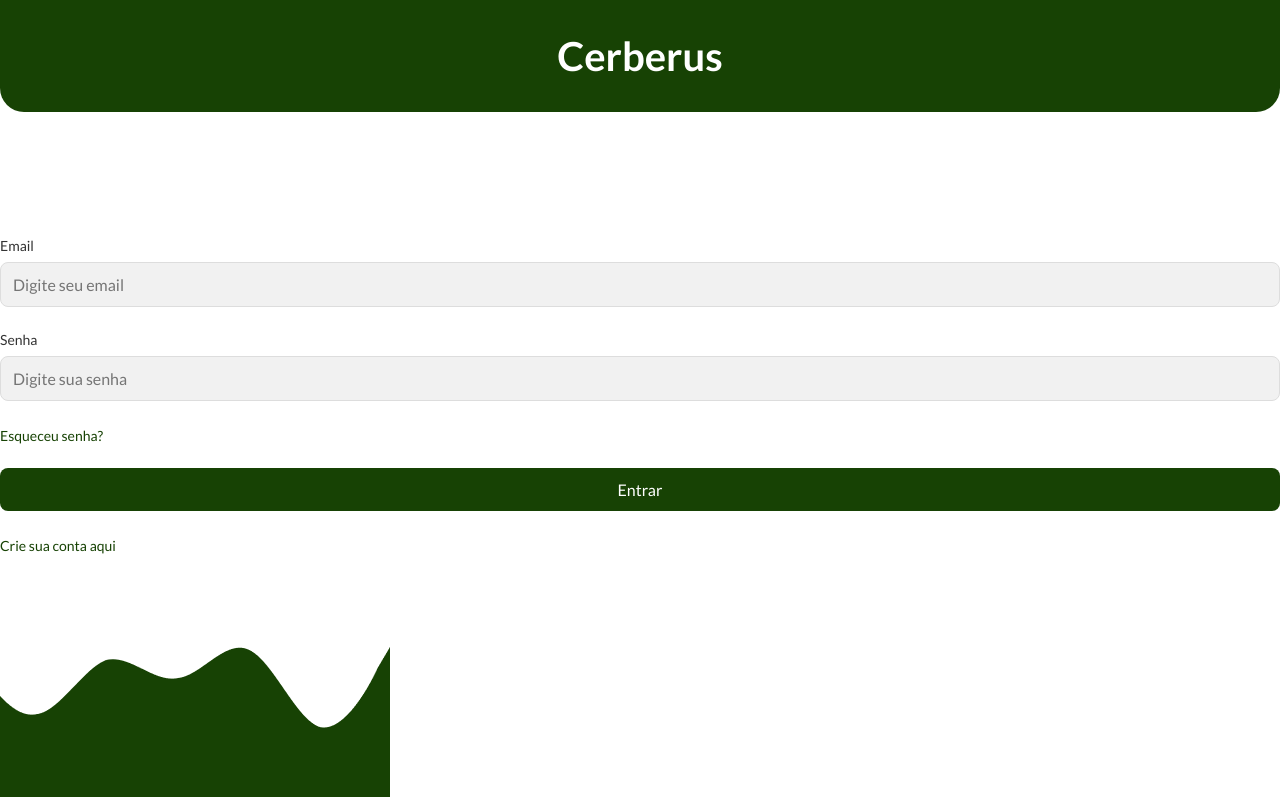
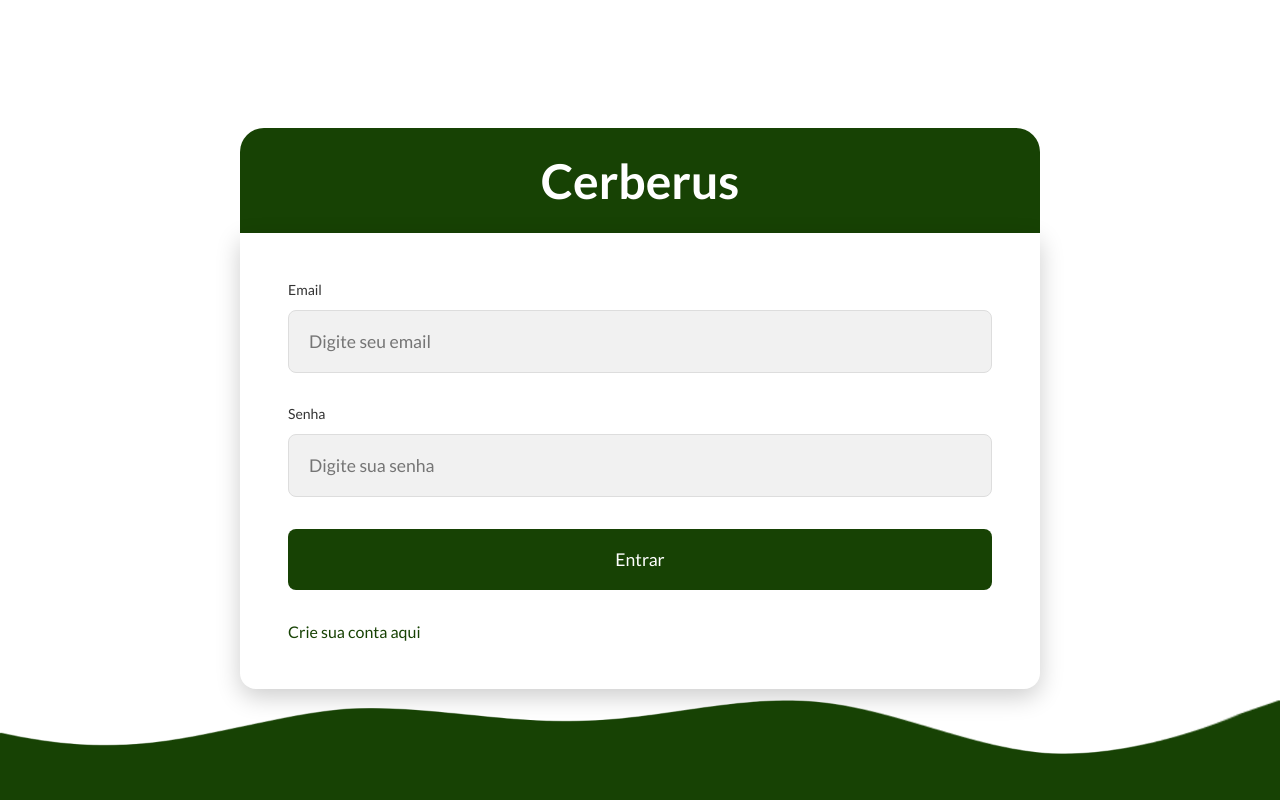
Before and after one commit to leonardodesaboia/Cerberus-Desktop, a React (Vite) app: page /login in a window 1280 px wide. Built offline with nearby package versions, Linux system fonts and the light colour scheme.

Commit message:
Responsividade adicionada

```diff
--- a/src/pages/Login.jsx
+++ b/src/pages/Login.jsx
@@ -38,9 +38,9 @@ function LoginScreen() {
               placeholder="Digite sua senha"
             />
 
-            <div className="forgot-password">
+            {/* <div className="forgot-password">
               <a href="#">Esqueceu senha?</a>
-            </div>
+            </div> */}
 
             <button type="submit" className="login-button">
               Entrar
@@ -53,7 +53,7 @@ function LoginScreen() {
         </div>
 
         <div className="wave-container">
-            <img src='/Vector.png' alt='Bottom img'/>
+            <img src='/Vector.png' alt='Bottom img'className='wave'/>
         </div>
       </div>
     );
--- a/src/styles/login.css
+++ b/src/styles/login.css
@@ -1,20 +1,21 @@
-  /* Estilos do Container Principal */
+  /* Container Principal */
   .login-container {
     min-height: 100vh;
     background-color: white;
     display: flex;
     flex-direction: column;
+    align-items: center;
   }
 
   /* Header */
   .login-header {
     background-color: var(--primary-color);
+    padding: 24px;
+    margin-bottom: 32px;
+    width: 100%;
+    text-align: center;
     border-radius: 0 0 24px 24px;
-    padding: 32px 24px;
-    margin-bottom: 32px;
-    display: flex;
-    justify-content: center;
-    align-items: center;
+
   }
 
   .login-header h1 {
@@ -26,25 +27,25 @@
 
   /* Container do Formulário */
   .form-container {
-    flex: 1;
-    display: flex;
-    flex-direction: column-reverse;
-    flex-wrap: nowrap;
-    align-content: space-between;
-    justify-content: space-around;
+    width: 100%;
+    max-width: 400px;
+    margin: 0 auto;
+    padding: 32px;
+    background-color: white;
+    border-radius: 0 0 16px 16px;
   }
 
   .login-form {
     display: flex;
     flex-direction: column;
-    gap: 24px;
+    gap: 32px;
   }
 
   /* Estilos do Input */
   .input-container {
     display: flex;
     flex-direction: column;
-    gap: 8px;
+    gap: 12px;
   }
 
   .input-label {
@@ -54,7 +55,7 @@
 
   .input-field {
     width: 100%;
-    padding: 12px;
+    padding: 16px;
     border: 1px solid #ddd;
     border-radius: 8px;
     background-color: var(--light-color);
@@ -87,7 +88,7 @@
   /* Botão de Login */
   .login-button {
     width: 100%;
-    padding: 12px;
+    padding: 16px;
     background-color: var(--primary-color);
     color: white;
     border: none;
@@ -105,22 +106,66 @@
   /* Container do Wave */
   .wave-container {
     margin-top: auto;
+    width: 100%;
   }
 
   .wave {
-    background-color: var(--primary-color);
-    height: 128px;
+    max-height: 250px;
     width: 100%;
-    border-radius: 100% 100% 0 0;
   }
 
   /* Responsividade */
-  @media (max-width: 768px) {
+  @media (min-width: 768px) {
+    .login-container {
+      justify-content: center;
+      padding-top: 8rem;
+      /* background: linear-gradient(135deg, var(--primary-color) 0%, var(--tertiary-color) 100%); */
+      min-height: 100vh;
+    }
+
     .login-header {
-      padding: 24px 16px;
+      max-width: 600px;
+      margin-bottom: 0;
+      border-radius: 24px 24px 0 0;
     }
 
     .form-container {
-      padding: 0 16px;
+      max-width: 600px;
+      padding: 48px;
+      background: white;
+      box-shadow: 0 8px 24px rgba(0, 0, 0, 0.2);
+    }
+
+    .input-field {
+      padding: 20px;
+      font-size: 1.1rem;
+    }
+
+    .login-button {
+      padding: 20px;
+      font-size: 1.1rem;
+    }
+
+    .forgot-password a,
+    .create-account a {
+      font-size: 1rem;
+    }
+
+    .wave {
+      position: fixed;
+      bottom: 0;
+      max-height: 100px;
+      width: 100%;
     }
   }
+
+  @media (min-width: 1200px) {
+    .login-header,
+    .form-container {
+      max-width: 800px;
+    }
+
+    .login-header h1 {
+      font-size: 3rem;
+    }
+  }
```
